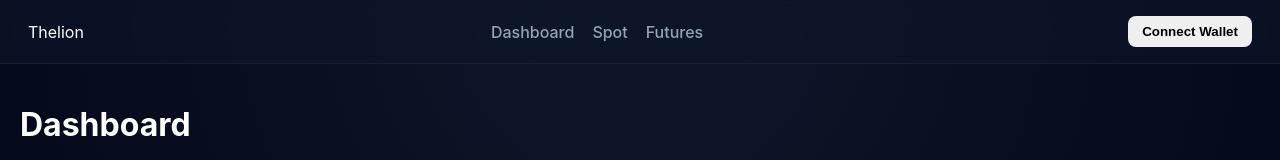
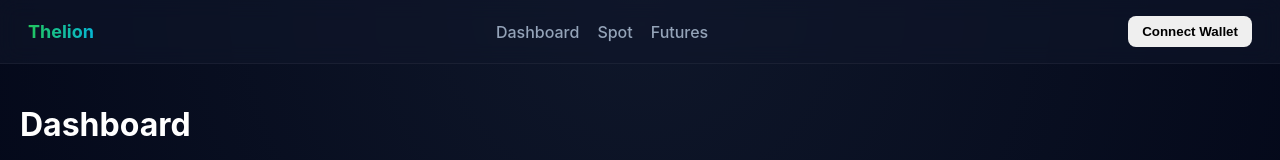
Before and after one commit to BlesUstetu/thelion, a React (Vite) app: page / in a window 1280 px wide. Shown: the top 160 px of the page. Built offline with nearby package versions, Linux system fonts and the light colour scheme.

Commit message:
Update Header.jsx

```diff
--- a/src/components/layout/Header.jsx
+++ b/src/components/layout/Header.jsx
@@ -6,23 +6,21 @@ export default function Header(){
 return(
 
 <div className="header">
-
-<div className="logo">
+<div className="logo" style={{
+fontWeight:"700",
+fontSize:"18px",
+background:"linear-gradient(90deg,#22c55e,#06b6d4)",
+WebkitBackgroundClip:"text",
+color:"transparent"
+}}>
 Thelion
 </div>
-
 <div className="menu">
-
-<Link to="/">Dashboard</Link>
-<Link to="/spot">Spot</Link>
-<Link to="/futures">Futures</Link>
-
+  <Link to="/">Dashboard</Link>
+  <Link to="/spot">Spot</Link>
+  <Link to="/futures">Futures</Link>
 </div>
-
 <WalletConnect/>
-
 </div>
-
 )
-
 }
```
